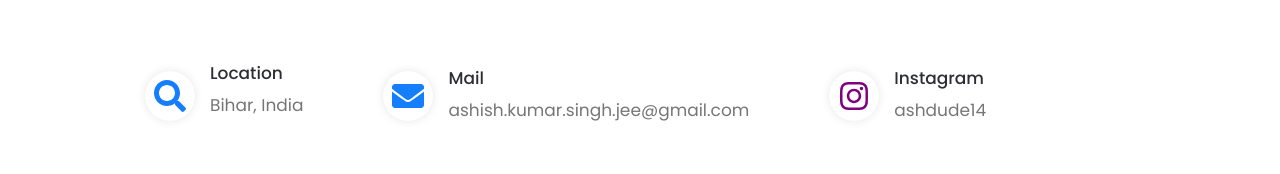
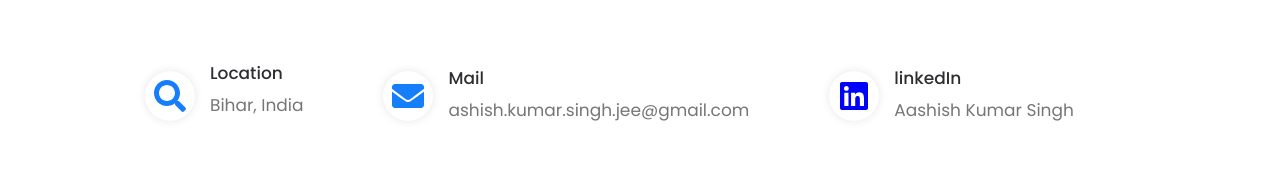
Before and after one commit to ashdude14/ashdude14.github.io, a React (Vite) app: page / in a window 1280 px wide. Shown: the part 3086-3260 px from the top of the page. Built offline with nearby package versions, Linux system fonts and the light colour scheme.

Commit message:
likedin contact

```diff
--- a/src/components/Contact.jsx
+++ b/src/components/Contact.jsx
@@ -1,5 +1,5 @@
 //import { IconMail, IconMapSearch } from "@tabler/icons-react";
-import { FaSearch , FaInstagram,FaEnvelope  } from "react-icons/fa";
+import { FaSearch , FaInstagram,FaEnvelope, FaLinkedin  } from "react-icons/fa";
 function Contact() {
   return (
     <>
@@ -35,12 +35,12 @@ function Contact() {
 
               <div className="contact__icon-box">
                 <span>
-                <FaInstagram size={32} color="purple" />
+                <FaLinkedin size={32} color="blue" />
                 </span>
                 <div className="contact__info">
-                  <h3>Instagram</h3>
-                  <a href="https://www.instagram.com/ashdude14/">
-                   ashdude14
+                  <h3>linkedIn</h3>
+                  <a href="https://www.linkedin.com/in/aashish-kumar-singh-499241164/">
+                   Aashish Kumar Singh
                   </a>
                 </div>
               </div>
```
